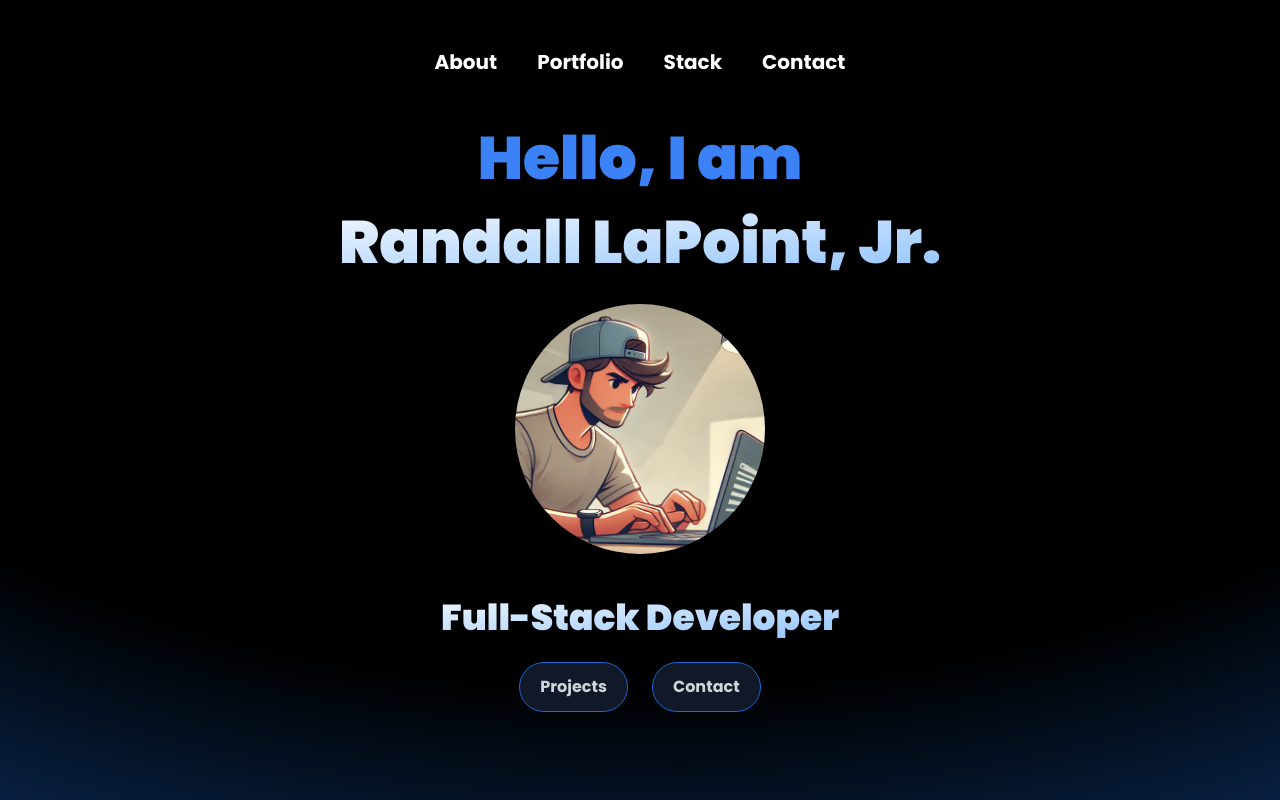
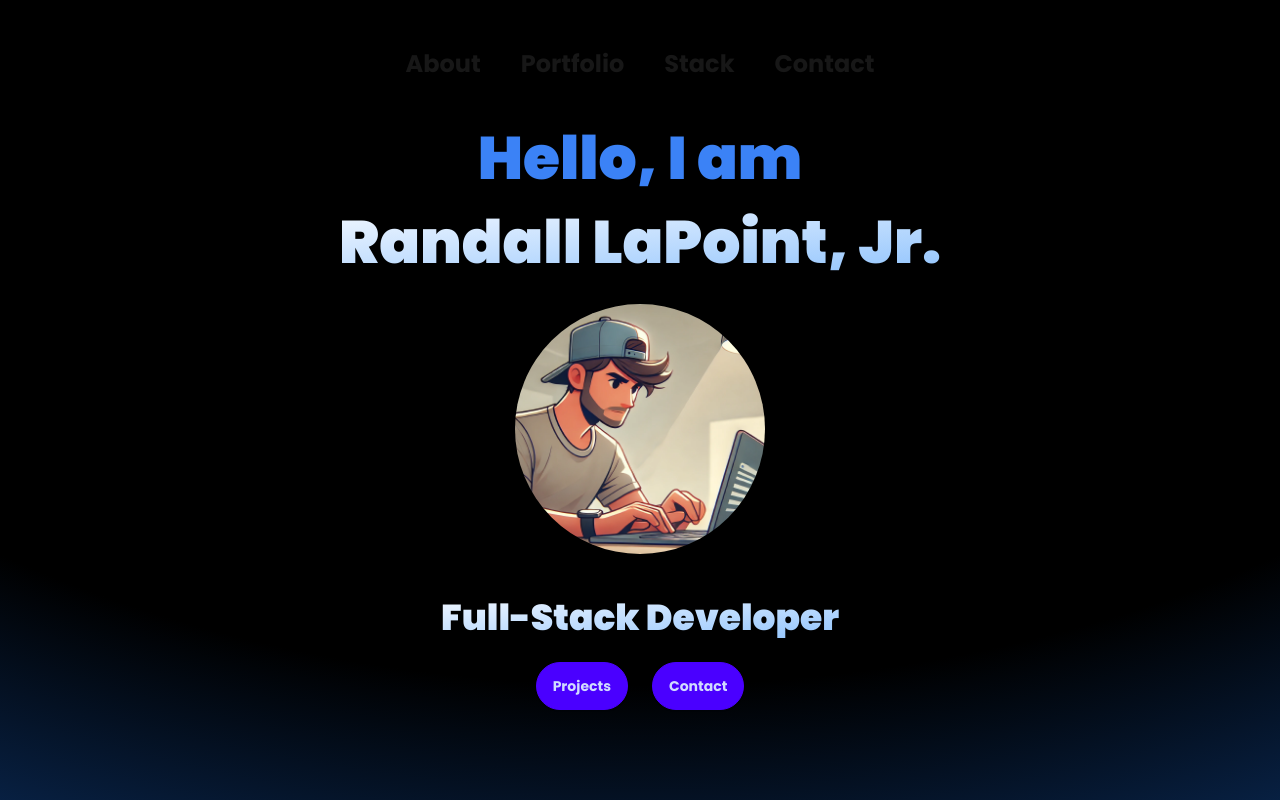
Before and after one commit to Lokie-ree/dev-portfolio, a Next.js app: page / in a window 1280 px wide. Shown: the top 800 px of the page. Built offline with nearby package versions, Linux system fonts and the light colour scheme.

Commit message:
touch ups to KeyMetrics and consistent hover effects for buttons

```diff
--- a/app/globals.css
+++ b/app/globals.css
@@ -24,8 +24,16 @@ body {
 }
 
 @layer utilities {
+  .hover-color_scale {
+    @apply hover:text-secondary hover:scale-125 transition-all duration-300;
+  }
+
+  .hover-btn {
+    @apply hover:text-secondary-content hover:bg-secondary hover:scale-125 transition-all duration-300 rounded-full;
+  }
+
   .nav-container {
-    @apply z-50 fixed flex justify-center w-full text-white font-bold;
+    @apply z-50 fixed flex justify-center w-full font-bold;
   }
 
   .nav-desktop_menu {
@@ -33,11 +41,11 @@ body {
   }
 
   .nav-desktop-links_li {
-    @apply transform hover:text-white/50 transition-all duration-300 ease-in-out;
+    @apply transform transition-all duration-300 ease-in-out;
   }
 
   .nav-toggle_btn {
-    @apply md:hidden absolute top-5 right-14 border rounded-full z-50 text-white/70 border-white/70 p-2;
+    @apply md:hidden absolute top-6 right-6 border rounded-full z-50 text-gray-950 border-gray-950 bg-primary p-3;
   }
 
   .hero-motion_section {
--- a/components/Footer.jsx
+++ b/components/Footer.jsx
@@ -7,16 +7,16 @@ import Link from "next/link";
 const Footer = () => {
   return (
     <footer className="footer footer-center text-gray-300 p-4">
+      <nav className="grid-flow-col gap-2 md:place-self-center md:justify-self-end">
+        {socialButtons.map((button) => (
+          <Link key={button.id} href={button.href} className="rounded-xl">
+            <button.icon className="text-primary hover-color_scale size-10" />
+          </Link>
+        ))}
+      </nav>
       <aside className="grid-flow-col items-center">
         <p>Copyright {new Date().getFullYear()} - All rights reserved</p>
       </aside>
-      <nav className="grid-flow-col gap-4 md:place-self-center md:justify-self-end">
-        {socialButtons.map((button) => (
-          <Link key={button.id} href={button.href} className="rounded-xl">
-            <button.icon className="text-blue-500 hover:text-blue-200 size-12" />
-          </Link>
-        ))}
-      </nav>
     </footer>
   );
 };
--- a/components/Hero.jsx
+++ b/components/Hero.jsx
@@ -60,26 +60,15 @@ const Hero = () => {
           Full-Stack Developer
         </p>
         <div className="flex justify-center items-center gap-6">
-          <motion.button
-            className="hero-motion_btn font-semibold text-gray-300 bg-gray-900"
-            style={{
-              border,
-            }}
-            {...buttonMotion}
+          <button
+            className="btn btn-primary hover-btn"
             aria-label="View my projects"
           >
             Projects
-          </motion.button>
-          <motion.button
-            className="hero-motion_btn font-semibold text-gray-300 bg-gray-900"
-            style={{
-              border,
-            }}
-            {...buttonMotion}
-            aria-label="Contact me"
-          >
+          </button>
+          <button className="btn btn-primary hover-btn" aria-label="Contact me">
             Contact
-          </motion.button>
+          </button>
         </div>
       </div>
     </motion.section>
--- a/components/KeyMetrics.jsx
+++ b/components/KeyMetrics.jsx
@@ -2,75 +2,32 @@
 
 import React from "react";
 import { metrics } from "@/utils/constants";
-import { motion, useInView } from "framer-motion";
 
 const KeyMetrics = () => {
-  const ref = React.useRef(null);
-
-  const isInView = useInView(ref, { once: false });
-
   return (
-    <motion.section
-      ref={ref}
-      initial={{ opacity: 0, y: 50 }}
-      animate={isInView ? { opacity: 1, y: 0 } : { opacity: 0, y: 50 }}
-      transition={{ duration: 0.8 }}
-      className="container mx-auto px-4 py-32 text-gray-200"
-    >
-      <motion.h2
-        initial={{ opacity: 0, y: 20 }}
-        animate={isInView ? { opacity: 1, y: 0 } : { opacity: 0, y: 20 }}
-        transition={{ delay: 0.2, duration: 0.6 }}
-        className="text-6xl font-bold mb-12"
-      >
-        Key Metrics
-      </motion.h2>
-      <div className="grid grid-cols-1 md:grid-cols-2 lg:grid-cols-3 gap-8">
-        {metrics.map((metric, index) => (
-          <motion.div
-            key={metric.id}
-            initial={{ opacity: 0, y: 20 }}
-            animate={isInView ? { opacity: 1, y: 0 } : { opacity: 0, y: 20 }}
-            transition={{ delay: 0.4 + index * 0.1, duration: 0.6 }}
-            className="flex flex-col"
-          >
-            <motion.h3
-              initial={{ scale: 0.5 }}
-              animate={isInView ? { scale: 1 } : { scale: 0.5 }}
-              transition={{
-                delay: 0.6 + index * 0.1,
-                duration: 0.4,
-                type: "spring",
-              }}
-              className="text-5xl font-bold text-blue-400 mb-2"
-            >
-              {metric.value}
-            </motion.h3>
-            <motion.p
-              initial={{ opacity: 0 }}
-              animate={isInView ? { opacity: 1 } : { opacity: 0 }}
-              transition={{
-                delay: 0.8 + index * 0.1,
-                duration: 0.4,
-              }}
-              className="text-xl font-semibold mb-2"
-            >
-              {metric.label}
-            </motion.p>
-            <motion.p
-              initial={{ opacity: 0 }}
-              animate={isInView ? { opacity: 1 } : { opacity: 0 }}
-              transition={{
-                delay: 0.8 + index * 0.1,
-                duration: 0.4,
-              }}
-            >
-              {metric.description}
-            </motion.p>
-          </motion.div>
-        ))}
+    <section className="py-16 bg-gray-800 text-gray-200">
+      <div className="container max-w-6xl mx-auto px-4">
+        <h2 className="text-5xl font-bold text-center mb-8">Key Metrics</h2>
+        <div className="grid grid-cols-1 md:grid-cols-2 gap-6">
+          {metrics.map((metric) => (
+            <div key={metric.id} className="stat bg-gray-700 rounded-lg p-6">
+              <div className="flex items-center text-accent font-semibold gap-8 mb-4">
+                <span className="stat-value text-primary text-4xl sm:text-5xl">
+                  {metric.value}
+                </span>
+                <metric.icon className="w-8 h-8 sm:w-12 sm:h-12" />
+              </div>
+              <div className="stat-title text-2xl sm:text-3xl font-bold mb-2">
+                {metric.title}
+              </div>
+              <div className=" text-white text-md sm:text-lg">
+                {metric.description}
+              </div>
+            </div>
+          ))}
+        </div>
       </div>
-    </motion.section>
+    </section>
   );
 };
 
--- a/components/Navbar.jsx
+++ b/components/Navbar.jsx
@@ -3,7 +3,7 @@
 import React, { useState } from "react";
 import Link from "next/link";
 import { MdMenu, MdClose } from "react-icons/md";
-import { navLinks } from "@/utils/constants";
+import { navLinks, socialButtons } from "@/utils/constants";
 import { motion } from "framer-motion";
 
 const Navbar = () => {
@@ -20,7 +20,7 @@ const Navbar = () => {
           {navLinks.map((link, index) => (
             <li
               key={index}
-              className="nav-desktop-links_li text-xl  hover:text-blue-500 hover:scale-125"
+              className="nav-desktop-links_li text-2xl hover-color_scale"
             >
               <Link href={link.path}>{link.title}</Link>
             </li>
@@ -32,7 +32,7 @@ const Navbar = () => {
         onClick={toggleNav}
         aria-expanded={nav}
         aria-label={nav ? "Close navigation menu" : "Open navigation menu"}
-        className="nav-toggle_btn hover:border-blue-300 hover:text-blue-500 hover:scale-105 tranition-all duration-300"
+        className="nav-toggle_btn hover-btn"
       >
         {nav ? <MdClose size={24} /> : <MdMenu size={24} />}
       </div>
@@ -43,19 +43,26 @@ const Navbar = () => {
             nav ? "translate-x-0" : "-translate-x-full"
           }`}
         >
-          <ul className="space-y-6 flex flex-col justify-center items-center text-2xl text-gray-300">
+          <ul className="space-y-6 flex flex-col justify-center items-center text-2xl text-gray-300 mb-6">
             {navLinks.map((link, index) => (
               <li key={index}>
                 <Link
                   href={link.path}
                   onClick={closeNav}
-                  className="hover:text-3xl hover:scale-110 transition-transform duration-200 hover:text-blue-500"
+                  className="hover:text-3xl hover-color_scale"
                 >
                   {link.title}
                 </Link>
               </li>
             ))}
           </ul>
+          <nav className="grid grid-flow-row gap-2 md:place-self-center md:justify-self-end">
+            {socialButtons.map((button) => (
+              <Link key={button.id} href={button.href} className="rounded-xl">
+                <button.icon className="text-primary hover-color_scale size-12" />
+              </Link>
+            ))}
+          </nav>
         </motion.div>
       )}
     </nav>
--- a/components/Portfolio.jsx
+++ b/components/Portfolio.jsx
@@ -12,17 +12,15 @@ const Portfolio = () => {
     visible: { opacity: 1, y: 0 },
   };
 
-  console.log(JSON.stringify(projects[0].techStack, null, 2));
-
   return (
     <section id="portfolio" className="py-16 text-gray-200 bg-gray-950">
       <div className="max-w-6xl mx-auto px-4">
-        <h2 className="text-4xl md:text-7xl font-bold py-4 text-center">
-          Selected <span className="text-blue-400">Projects</span>
+        <h2 className="text-5xl md:text-6xl text-gray-200 font-bold mb-8 text-center">
+          Projects
         </h2>
         {/* Grid Layout */}
         <motion.div
-          className="grid grid-cols-1 md:grid-cols-2 gap-8 p-2"
+          className="grid grid-cols-1 md:grid-cols-2 gap-6"
           initial="hidden"
           whileInView="visible"
           viewport={{ once: true, amount: 0.1 }}
--- a/package.json
+++ b/package.json
@@ -9,7 +9,7 @@
     "lint": "next lint"
   },
   "dependencies": {
-    "framer-motion": "^12.0.0-alpha.1",
+    "framer-motion": "^11.11.17",
     "next": "15.0.3",
     "react": "19.0.0-rc-66855b96-20241106",
     "react-dom": "19.0.0-rc-66855b96-20241106",
--- a/utils/constants.js
+++ b/utils/constants.js
@@ -5,6 +5,9 @@ import {
   FaSquareFacebook,
   FaLinkedin,
   FaGithub,
+  FaCode,
+  FaDiagramProject,
+  FaRocket,
 } from "react-icons/fa6";
 import { RiNextjsLine, RiTailwindCssFill } from "react-icons/ri";
 import {
@@ -16,6 +19,7 @@ import {
   SiFramer,
   SiTypescript,
   SiStripe,
+  SiGoogleanalytics,
 } from "react-icons/si";
 import { TbBrandThreejs } from "react-icons/tb";
 
@@ -250,28 +254,39 @@ export const stackItems = [
 export const metrics = [
   {
     id: 1,
-    value: "8+",
-    label: "Technologies Used",
-    description: "Proficient in the latest JavaScript frameworks and libraries",
+    value: "16+",
+    title: "Technologies Explored",
+    description: "Proficient in modern frameworks and libraries.",
+    icon: FaCode,
   },
   {
     id: 2,
     value: "5+",
-    label: "Projects Completed",
-    description: "From small applications to complex web platforms",
+    title: "Projects Completed",
+    description: "From small applications to complex web platforms.",
+    icon: FaDiagramProject,
   },
   {
     id: 3,
     value: "99%",
-    label: "Code Quality",
+    title: "Code Quality",
     description:
-      "Committment to writing clean, efficient, and maintainable code",
+      "Commitment to writing clean, efficient, and maintainable code.",
+    icon: SiGoogleanalytics,
   },
   {
     id: 4,
     value: "250+",
-    label: "Commits on GitHub",
-    description: "Active contributor to personal and collaborative projects",
+    title: "Commits on GitHub",
+    description: "Active contributor to personal and collaborative projects.",
+    icon: FaGithub,
+  },
+  {
+    id: 5,
+    value: "300+",
+    title: "Hours of Learning",
+    description: "Dedicated to improving skills and mastering new tech tools.",
+    icon: FaRocket,
   },
 ];
 
```
Also changed, not shown: 1 other file (tests, documents, lock files or other folders).
